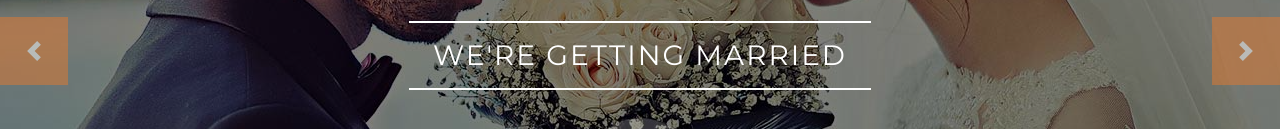
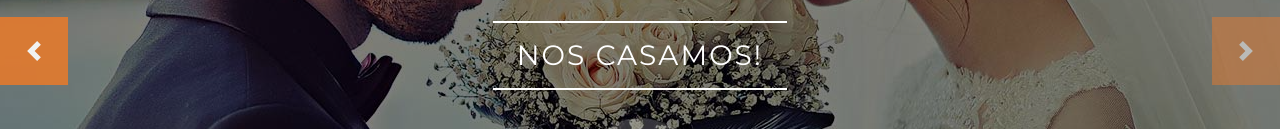
Before and after one commit to MelaniaCast/Pr-ctica-Git-tipo-examen, a plain HTML site: page index.html in a window 1280 px wide. Shown: the part 349-478 px from the top of the page. Drawn offline with nearby package versions, Linux system fonts and the light colour scheme.

Commit message:
Traduzco We are  getting married

```diff
--- a/index.html
+++ b/index.html
@@ -66,7 +66,7 @@
                         <div class="p-3" style="max-width: 900px;">
                             <h1 class="display-1 font-secondary text-white mt-n3 mb-md-4">Jack & Rose</h1>
                             <div class="d-inline-block border-top border-bottom border-light py-3 px-4">
-                                <h3 class="text-uppercase font-weight-normal text-white m-0" style="letter-spacing: 2px;">We're getting married</h3>
+                                <h3 class="text-uppercase font-weight-normal text-white m-0" style="letter-spacing: 2px;">Nos casamos!</h3>
                             </div>
                             <button type="button" class="btn-play mx-auto" data-toggle="modal"
                                 data-src="https://www.youtube.com/embed/DWRcNpR6Kdc" data-target="#videoModal">
```
